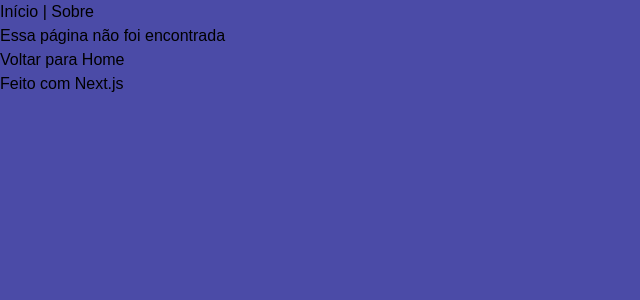
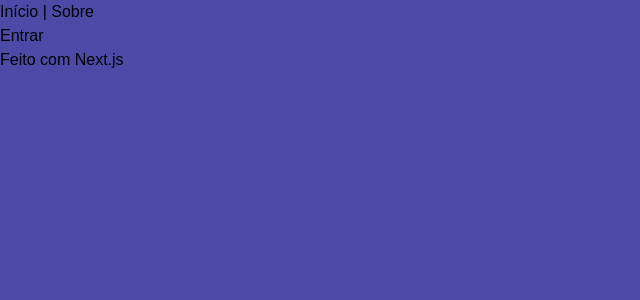
Before and after one commit to CoderEduardo/NextJs, a Next.js app in the folder teste/: page /login2 in a window 1280 px wide. Before the commit this address had no page. Shown: the top 300 px of the page, without its empty margins (0-640 px from the left). Built offline with nearby package versions, Linux system fonts and the light colour scheme.

Commit message:
usando navegação programática

```diff
--- a/teste/src/app/login/page.tsx
+++ b/teste/src/app/login/page.tsx
@@ -1,7 +1,6 @@
 export default function Login({ erroLogin = '' }) {
 
     return (
-
 
         <div className="h-screen flex justify-center items-center">
             {erroLogin && <p style={{ color: 'red' }}>{erroLogin}</p>} {/*Mensagem de erro*/}
@@ -18,7 +17,6 @@ export default function Login({ erroLogin = '' }) {
                 </form>
             </main>
         </div>
-
     )
 
 }
--- /dev/null
+++ b/teste/src/app/login2/page.tsx
@@ -0,0 +1,18 @@
+//navegação programática (useRouter)
+/*Às vezes, você quer redirecionar via código, exemplo: depois do login -> enviar usuário para /dashboard*/
+
+'use client'
+import { useRouter } from "next/navigation"
+
+export default function Login2(){
+
+    const router = useRouter()
+
+    function handleLogin(){
+        //logica do login
+        router.push("/posts")
+    }
+
+    return <button onClick={handleLogin}>Entrar</button>
+
+}
--- a/teste/src/app/page.tsx
+++ b/teste/src/app/page.tsx
@@ -38,6 +38,7 @@ export default function Home() {
         <p className="mt-2 text-lg">Next.js com Tailwind é top</p>
       </section>
 
+
     </div>
 
   )
```
